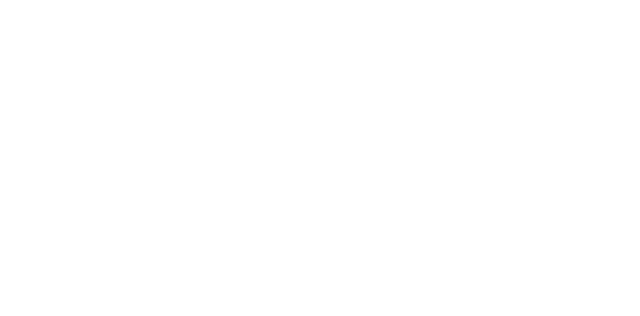
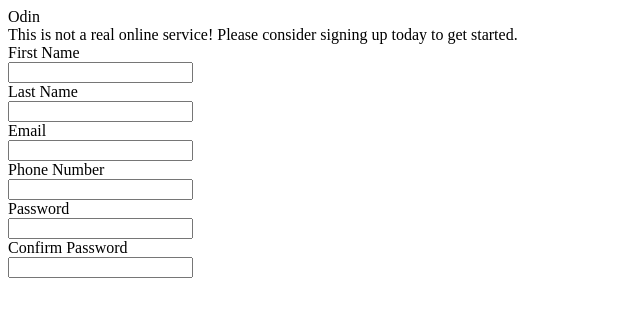
Before and after one commit to jacobbeacom/Sign-Up-Form, a plain HTML site: page index.html in a window 1280 px wide. Shown: the whole page, without its empty margins (0-640 px from the left). Drawn offline with Linux system fonts and the light colour scheme.

Commit message:
added content to index.html required for project

```diff
--- a/index.html
+++ b/index.html
@@ -9,6 +9,28 @@
 </head>
 
 <body>
+    <div id="background">
+        <div id="sidebar">Odin</div>
+    </div>
 
+    <div>
+        <div>This is not a real online service! Please consider signing up today to get started.</div>
+        <div>
+            <form action="">
+                <label for="fname">First Name</label><br>
+                <input type="text" id="fname" name="fname"><br>
+                <label for="fname">Last Name</label><br>
+                <input type="text" id="fname" name="fname"><br>
+                <label for="fname">Email</label><br>
+                <input type="text" id="fname" name="fname"><br>
+                <label for="fname">Phone Number</label><br>
+                <input type="text" id="fname" name="fname"><br>
+                <label for="fname">Password</label><br>
+                <input type="text" id="fname" name="fname"><br>
+                <label for="fname">Confirm Password</label><br>
+                <input type="text" id="fname" name="fname">
+            </form>
+        </div>
+    </div>
 </body>
 </html>
```
